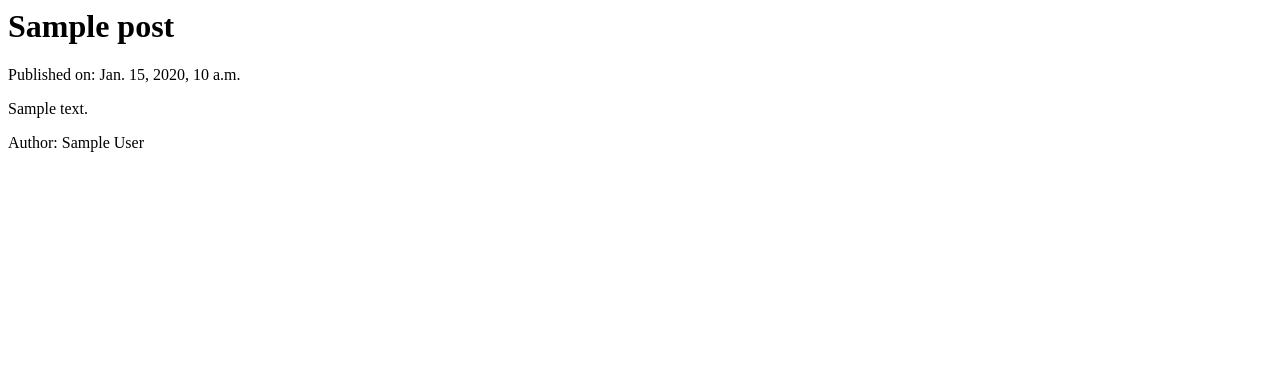
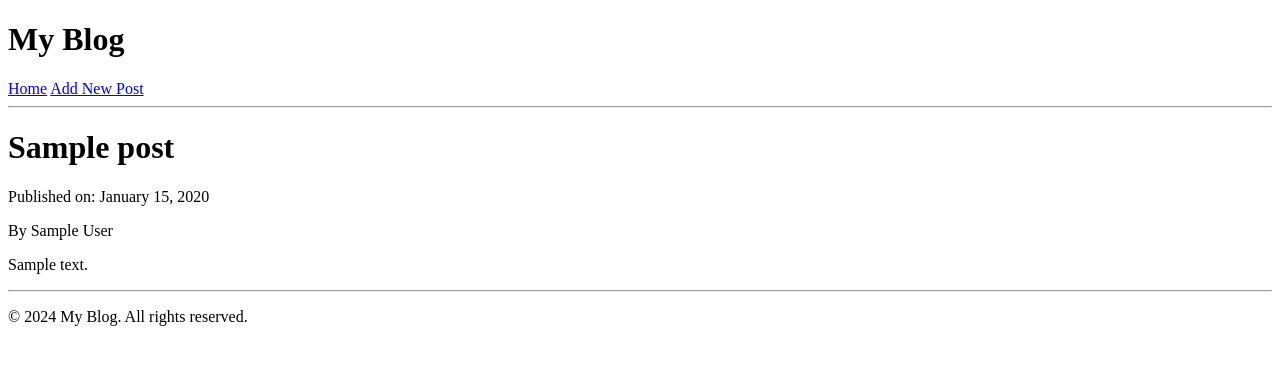
Before and after one commit to Karisbala/WebDev2024, a Django app: template Assignment3/mysite/blog/templates/blog/post_detail.html in a window 1280 px wide. Shown: the top 365 px of the page. Run offline with Django 5.2, Linux system fonts and the light colour scheme; the template is opened without the code that fills it: most values are stand-ins (such as "Sample title", 1, 10 or a date in 2020).

Commit message:
Created base html and extended post list and post detail

```diff
--- /dev/null
+++ b/Assignment3/mysite/blog/templates/blog/base.html
@@ -0,0 +1,27 @@
+<!DOCTYPE html>
+<html lang="en">
+<head>
+    <meta charset="UTF-8">
+    <meta name="viewport" content="width=device-width, initial-scale=1.0">
+    <title>My Blog</title>
+</head>
+<body>
+    <header>
+        <h1>My Blog</h1>
+        <nav>
+            <a href="{% url 'post_list' %}">Home</a>
+            <a href="{% url 'post_create' %}" class="button">Add New Post</a>
+        </nav>
+        <hr>
+    </header>
+
+    <main>
+        {% block content %}{% endblock %}
+    </main>
+
+    <footer>
+        <hr>
+        <p>&copy; 2024 My Blog. All rights reserved.</p>
+    </footer>
+</body>
+</html>
--- a/Assignment3/mysite/blog/templates/blog/post_detail.html
+++ b/Assignment3/mysite/blog/templates/blog/post_detail.html
@@ -1,4 +1,8 @@
+{% extends "blog/base.html" %}
+
+{% block content %}
 <h1>{{ post.title }}</h1>
-<p>Published on: {{ post.published_date }}</p>
+<p>Published on: {{ post.published_date|date:"F j, Y" }}</p>
+<p>By {{ post.author }}</p>
 <p>{{ post.content }}</p>
-<p>Author: {{ post.author }}</p>
+{% endblock %}
--- a/Assignment3/mysite/blog/templates/blog/post_list.html
+++ b/Assignment3/mysite/blog/templates/blog/post_list.html
@@ -1,3 +1,6 @@
+{% extends "blog/base.html" %}
+
+{% block content %}
 <h1>All Blog Posts</h1>
 <ul>
     {% for post in posts %}
@@ -8,3 +11,4 @@
         </li>
     {% endfor %}
 </ul>
+{% endblock %}
```
